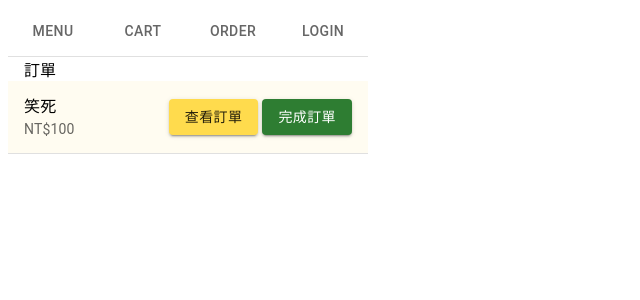
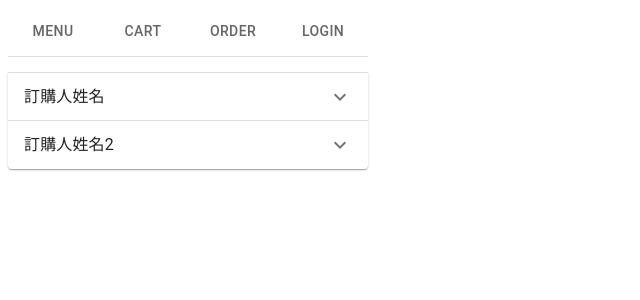
Before and after one commit to shoppingCart-homework/final, a React (Create React App) app in the folder cart/: page /#/newpage in a window 1280 px wide. Shown: the top 300 px of the page, without its empty margins (0-640 px from the left). Built offline with nearby package versions, Linux system fonts and the light colour scheme.

Commit message:
看起來很多微笑世界

```diff
--- a/cart/src/employee/EmployeeList.js
+++ b/cart/src/employee/EmployeeList.js
@@ -5,8 +5,8 @@ import {AuthContext, STATUS} from '../account/AuthContext';
 import {IconButton} from '@mui/material';
 import EditIcon from '@mui/icons-material/Edit';
 import DeleteOutlinedIcon from '@mui/icons-material/DeleteOutlined';
-
-
+import SendIcon from '@mui/icons-material/Send';
+import Button from '@mui/material/Button';
 export default function EmployeeList() {
   const authContext = useContext(AuthContext);
 
@@ -38,7 +38,7 @@ export default function EmployeeList() {
     {employees.map((employee, index) =>
       <ListItem divider key={index} onClick={()=>handleListItemClick(index)} selected={selectedIndex === index}>
 
-        <ListItemText primary={employee.name} secondary={"NT$"+employee.department+"　　　數量："+employee.num}></ListItemText>
+        <ListItemText primary={employee.name} secondary={"NT$"+employee.department+"　　數量："+employee.num}></ListItemText>
 
         {(authContext.status===STATUS.toSignIn)?
           <Box></Box>:
@@ -56,7 +56,9 @@ export default function EmployeeList() {
 
 
     </List>
-
+    <Button variant="contained" endIcon={<SendIcon />}>
+        送出訂單
+      </Button>
 
 
     </Box>
--- a/cart/src/newpage/newpage.js
+++ b/cart/src/newpage/newpage.js
@@ -9,13 +9,18 @@ import DialogActions from '@mui/material/DialogActions';
 import DialogContent from '@mui/material/DialogContent';
 import DialogContentText from '@mui/material/DialogContentText';
 import DialogTitle from '@mui/material/DialogTitle';
+import Accordion from '@mui/material/Accordion';
+import AccordionSummary from '@mui/material/AccordionSummary';
+import AccordionDetails from '@mui/material/AccordionDetails';
+import Typography from '@mui/material/Typography';
+import ExpandMoreIcon from '@mui/icons-material/ExpandMore';
 
 export default function Newpage() {
 
   const [employees] = useState([
 
-    {id:"0", name:"笑死", department:"100"}
-
+    {id:"0", name:"訂購人姓名", department:"100"},
+    {id:"1", name:"訂購人姓名2", department:"400"}
    ]);
 
   const [selectedIndex, setSelectedIndex] = useState(0);
@@ -36,29 +41,26 @@ export default function Newpage() {
     return (
       <Box sx={{ width: '100%', maxWidth: 360, bgcolor: 'background.paper' }}>
         <AppMenu/>
-    <List subheader="　訂單" aria-label="employee list">
+    <List aria-label="employee list"></List>
     {employees.map((employee, index) =>
-      <ListItem divider key={index} onClick={()=>handleListItemClick(index)} selected={selectedIndex === index}>
-        <ListItemText primary={employee.name} secondary={"NT$"+employee.department}>
-        </ListItemText>
-        <Stack spacing={0.5} direction="row">
-        <Button variant="contained" color="primary" edge="end" onClick={handleClickOpen}>查看訂單</Button>
-        <Button variant="contained" color="success" edge="end">完成訂單</Button>
-      </Stack>
-      </ListItem>
-      )}
-    </List>
+    <Accordion>
+        <AccordionSummary
+          expandIcon={<ExpandMoreIcon />}
+          aria-controls="panel1a-content"
+          id={index}
+        >
+          <Typography>{employee.name}</Typography>
+        </AccordionSummary>
+        <AccordionDetails>
+          <Typography>
+          <ListItemText primary={"品項：微笑世界"} secondary={"份數："+employee.name}></ListItemText>
+          <ListItemText primary={"品項：微笑藥水"} secondary={"份數：10"}></ListItemText>
+          <Button variant="contained" color="success" edge="end">完成訂單</Button>
+          </Typography>
+        </AccordionDetails>
+      </Accordion>
+    )}
 
-
-    <Dialog open={open} onClose={handleClose} aria-labelledby="alert-dialog-title" aria-describedby="alert-dialog-description">
-    <DialogTitle id="alert-dialog-title">{"訂單詳情"}</DialogTitle>
-        <DialogContent>
-          <ListItemText primary={"品項：微笑世界"} secondary={"份數：5"}></ListItemText>
-        </DialogContent>
-        <DialogActions>
-          <Button onClick={handleClose}>關閉</Button>
-        </DialogActions>
-      </Dialog>
 
 
     </Box>
```
